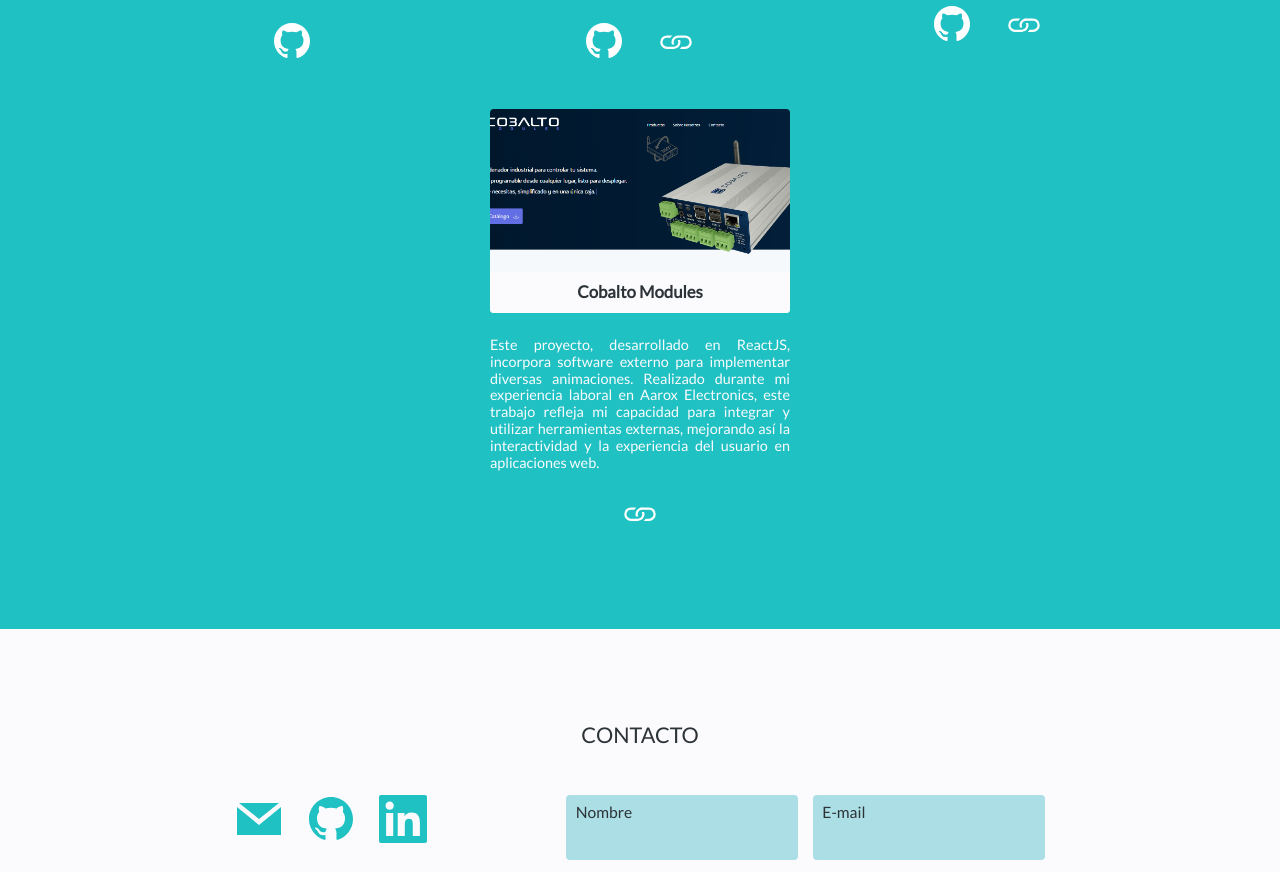
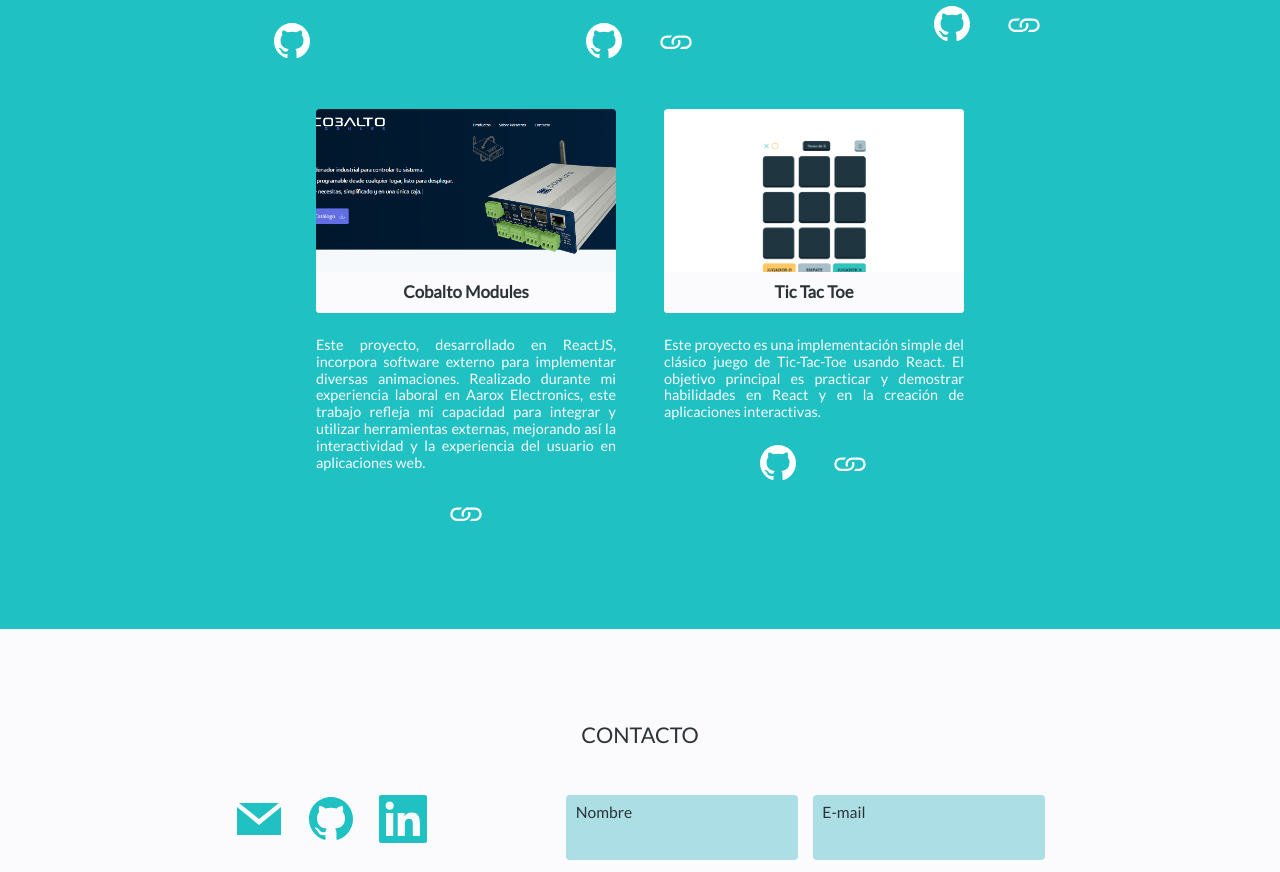
Before and after one commit to hatashi199/my-portfolio, a React (Create React App) app: page / in a window 1280 px wide. Shown: the part 2553-3425 px from the top of the page. Built offline with nearby package versions, Linux system fonts and the light colour scheme; no server answers.

Commit message:
New peoject added.

```diff
--- a/src/components/ProjectsSection/Styles.js
+++ b/src/components/ProjectsSection/Styles.js
@@ -3,6 +3,7 @@ import pokedexPng from "../../assets/pokedexAmf.png";
 import portfolioPng from "../../assets/portfolio.png";
 import experienciasPng from "../../assets/experiencias.png";
 import cobaltoMod from "../../assets/cobaltoModules.png";
+import ticTacToe from "../../assets/ticTacToe.png";
 
 const ProjectsBox = styled.div`
   display: flex;
@@ -33,6 +34,10 @@ const Project = styled.div`
 
   figure.cobaltoMod {
     background-image: url(${cobaltoMod});
+  }
+
+  figure.ticTacToe {
+    background-image: url(${ticTacToe});
   }
 
   figure {
--- a/src/components/ProjectsSection/projects.js
+++ b/src/components/ProjectsSection/projects.js
@@ -15,7 +15,8 @@ export const projectsList = [
             github: 'https://github.com/hatashi199/pokedexProject',
             web: 'https://pokedex-project-amf.vercel.app/'
         }
-    },    {
+    },
+    {
         bg: 'portfolioAmf',
         title: 'Portfolio Personal',
         description: `Este proyecto, desarrollado en ReactJS y JavaScript, es mi portfolio personal. En él, presento mis conocimientos, proyectos y habilidades, ofreciendo una visión completa de mi experiencia y competencias en desarrollo web.`,
@@ -23,12 +24,22 @@ export const projectsList = [
             github: 'https://github.com/hatashi199/portfolio-amf',
             web: 'https://portfolio-amf.vercel.app/'
         }
-    },    {
+    },
+    {
         bg: 'cobaltoMod',
         title: 'Cobalto Modules',
         description: `Este proyecto, desarrollado en ReactJS, incorpora software externo para implementar diversas animaciones. Realizado durante mi experiencia laboral en Aarox Electronics, este trabajo refleja mi capacidad para integrar y utilizar herramientas externas, mejorando así la interactividad y la experiencia del usuario en aplicaciones web.`,
         links: {
             web: 'https://cobaltomodules.com/'
         }
+    },
+    {
+        bg: 'ticTacToe',
+        title: 'Tic Tac Toe',
+        description: `Este proyecto es una implementación simple del clásico juego de Tic-Tac-Toe usando React. El objetivo principal es practicar y demostrar habilidades en React y en la creación de aplicaciones interactivas.`,
+        links: {
+            github: 'https://github.com/hatashi199/ticTactToe',
+            web: 'https://tic-tact-toe-amf.vercel.app/'
+        }
     }
 ]
```
Also changed, not shown: src/assets/ticTacToe.png (added), 1 other file (tests, documents, lock files or other folders).
